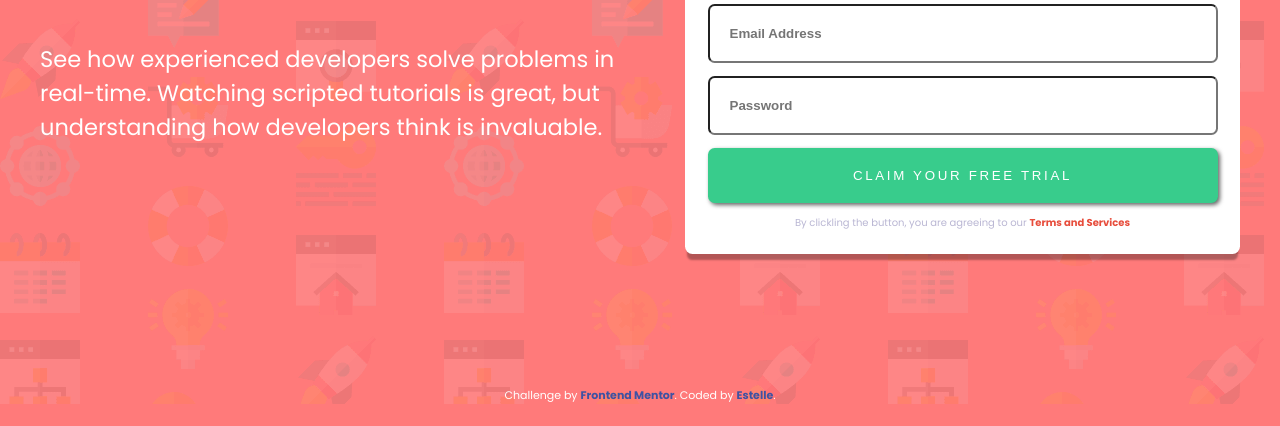
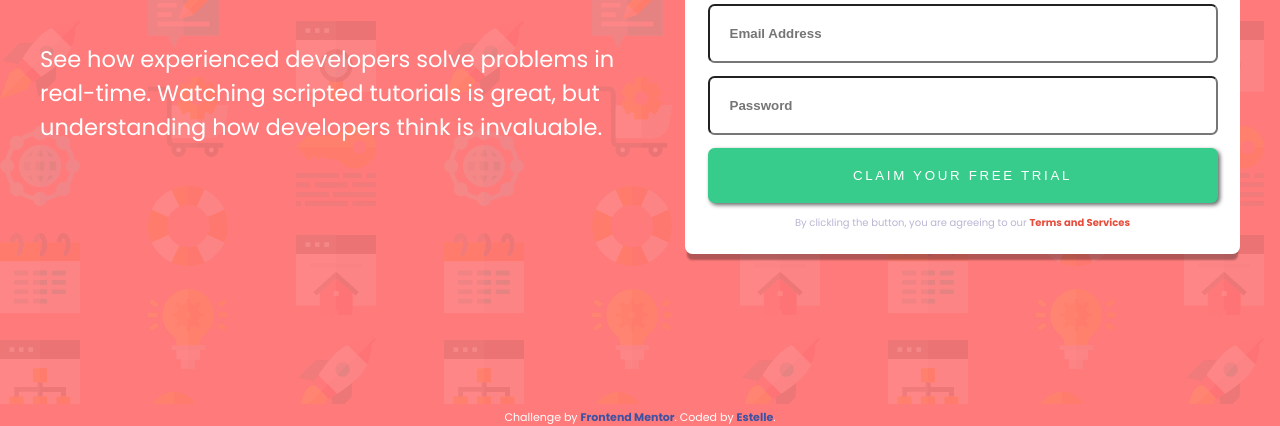
Before and after one commit to Estelle9/signup-form, a plain HTML site: page index.html in a window 1280 px wide. Shown: the part 396-822 px from the top of the page. Before the commit the page ends 800 px from the top, so only its background shows below. Drawn offline with Linux system fonts and the light colour scheme.

Commit message:
Update style.css

```diff
--- a/style.css
+++ b/style.css
@@ -129,7 +129,7 @@ a:hover {
 
 .attribution {
     position: absolute;
-    bottom: 0;
+    bottom: -2em;
     font-size: 11px;
     text-align: center;
 }
```
